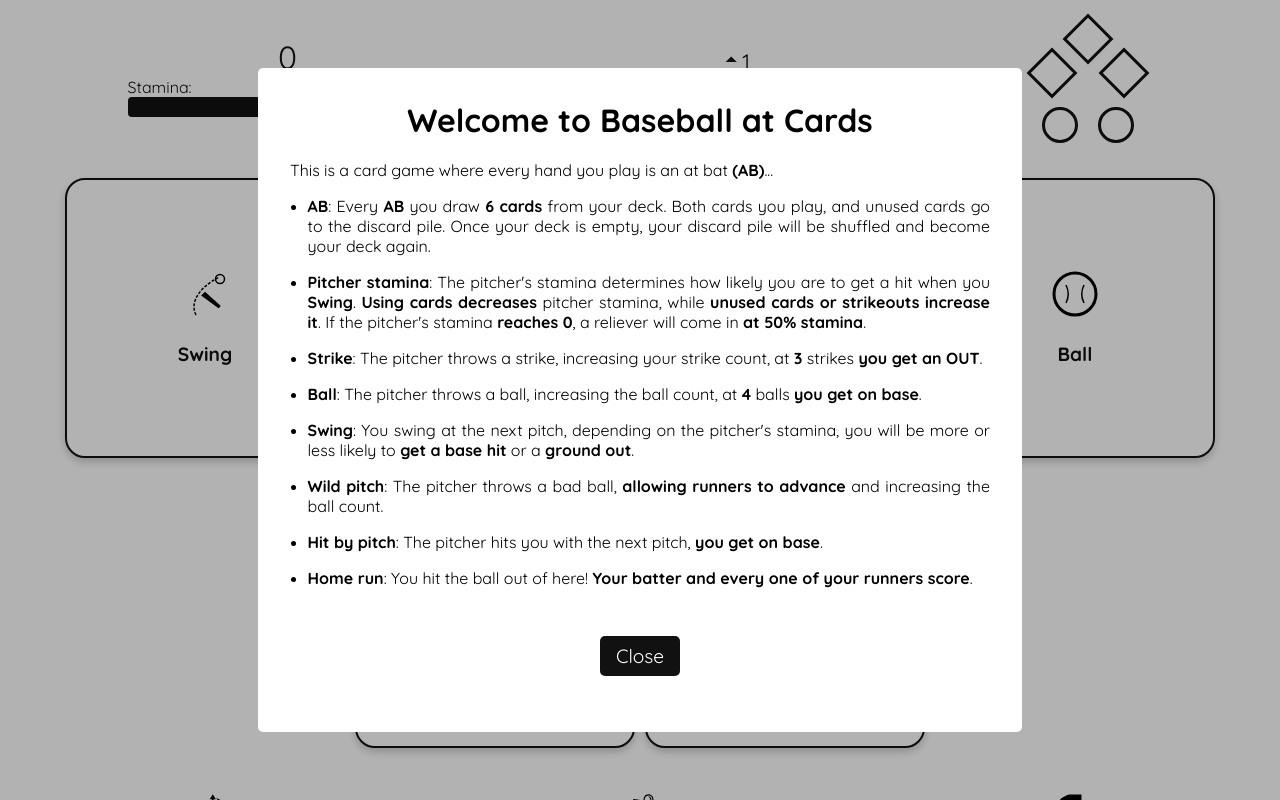
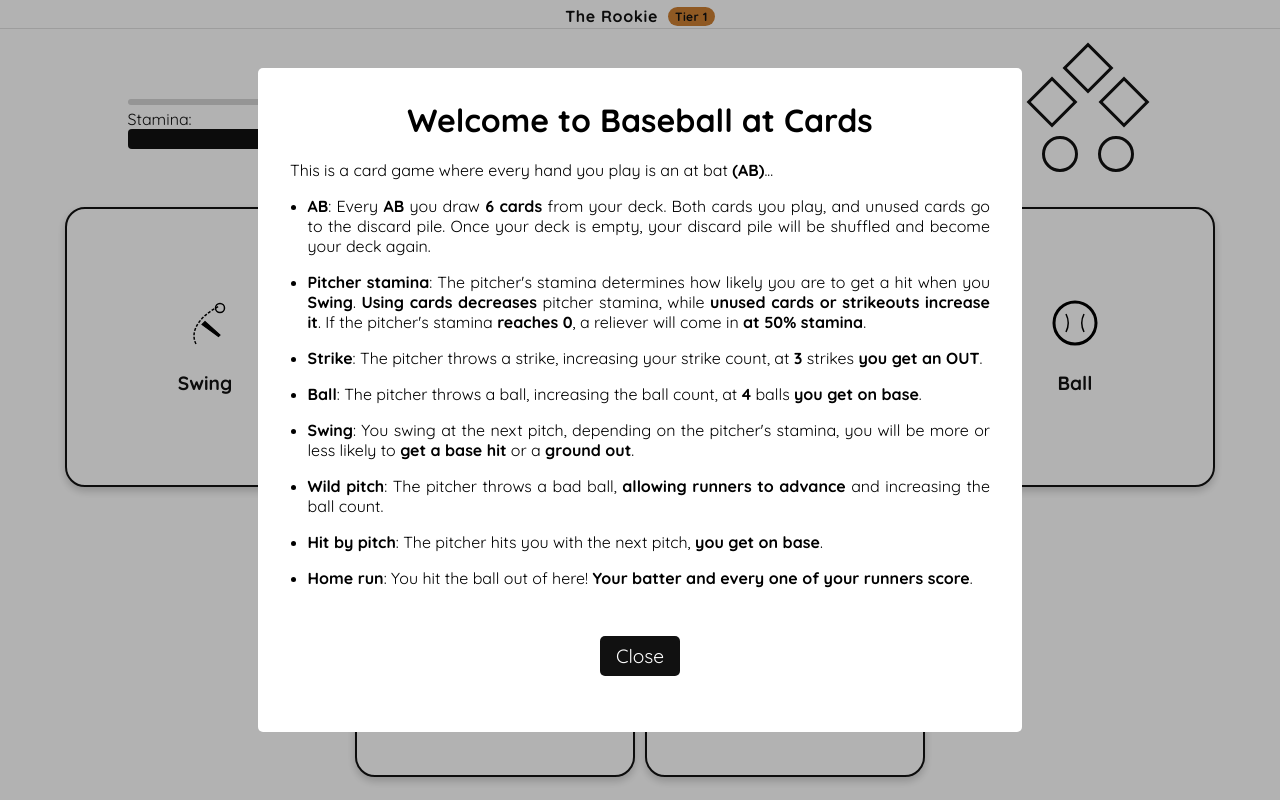
Before and after one commit to arnautresserras/bbac-ts, a React (Create React App) app: page / in a window 1280 px wide. Shown: the top 800 px of the page. Built offline with nearby package versions, Linux system fonts and the light colour scheme.

Commit message:
Update UX to show boss info and maximum innings

```diff
--- a/src/App.css
+++ b/src/App.css
@@ -80,20 +80,59 @@ button{
 }
 .scoreBug {
   display: flex;
+  flex-direction: column;
+  width: 100%;
+  background-color: #fff;
+  color: #111;
+}
+.scoreBug-header {
+  display: flex;
+  flex-direction: row;
+  align-items: center;
+  justify-content: center;
+  gap: 10px;
+  padding: 6px 10px 2px;
+  border-bottom: 1px solid #e0e0e0;
+}
+.boss-name {
+  font-size: 1rem;
+  font-weight: bold;
+  letter-spacing: 0.04em;
+}
+.boss-tier-badge {
+  font-size: 0.75rem;
+  font-weight: bold;
+  color: #111;
+  padding: 2px 7px;
+  border-radius: 10px;
+  letter-spacing: 0.03em;
+}
+.scoreBug-body {
+  display: flex;
   flex-direction: row;
   justify-content: space-evenly;
   align-items: center;
-  width: 100%;
   padding: 10px 0;
-  background-color: #fff;
-  color: #111;
 }
-.score{
+.score {
   width: 25%;
 }
 .score-runs {
-  font-size: 2rem;
+  font-size: 1.6rem;
   text-align: center;
+  margin-bottom: 4px;
+}
+.run-progress-bar {
+  width: 100%;
+  background-color: #d5d5d5;
+  border-radius: 4px;
+  margin-bottom: 4px;
+}
+.run-progress-fill {
+  height: 6px;
+  background-color: #0f8a32;
+  border-radius: 4px;
+  transition: width 0.2s ease;
 }
 .staminaBug {
 
--- a/src/App.tsx
+++ b/src/App.tsx
@@ -286,6 +286,10 @@ function App() {
           outs={counts.countOuts}
           inning={counts.inning}
           bases={baseRunners.bases}
+          bossName={run.getCurrentBoss().name}
+          bossTier={run.getCurrentBoss().tier}
+          maxInnings={run.getCurrentBoss().maxInnings}
+          targetRuns={run.getCurrentBoss().targetRuns}
         />
         {!showStats ? (
           <>
--- a/src/components/ScoreBoard/ScoreBoard.tsx
+++ b/src/components/ScoreBoard/ScoreBoard.tsx
@@ -2,7 +2,7 @@ import { IoMdArrowDropup } from "react-icons/io";
 import BasesBug from "../BasesBug/BasesBug";
 import StaminaBar from "./StaminaBar";
 
-interface Props{
+interface Props {
     balls: number;
     strikes: number;
     outs: number;
@@ -11,28 +11,50 @@ interface Props{
     score: number;
     pitcherStamina: number;
     maxPitcherStamina: number;
+    bossName: string;
+    bossTier: 1 | 2 | 3;
+    maxInnings: number;
+    targetRuns: number;
 }
 
-const ScoreBoard = (props:Props) => {
+const TIER_COLORS: Record<1 | 2 | 3, string> = {
+    1: "#cd7f32",
+    2: "#a0a0a0",
+    3: "#ffd700",
+};
+
+const ScoreBoard = (props: Props) => {
+    const runProgress = Math.min(props.score / props.targetRuns, 1);
+
     return (
         <div className="scoreBug">
+            <div className="scoreBug-header">
+                <span className="boss-name">{props.bossName}</span>
+                <span className="boss-tier-badge" style={{ backgroundColor: TIER_COLORS[props.bossTier] }}>
+                    Tier {props.bossTier}
+                </span>
+            </div>
+            <div className="scoreBug-body">
                 <div className="score">
-                <p className="score-runs">{props.score}</p>
-                <StaminaBar stamina={props.pitcherStamina} maxStamina={props.maxPitcherStamina}></StaminaBar>
+                    <p className="score-runs">{props.score} / {props.targetRuns}</p>
+                    <div className="run-progress-bar">
+                        <div className="run-progress-fill" style={{ width: `${runProgress * 100}%` }} />
+                    </div>
+                    <StaminaBar stamina={props.pitcherStamina} maxStamina={props.maxPitcherStamina} />
                 </div>
                 <div className="countBug">
-                <div className="innings"><IoMdArrowDropup />{props.inning}</div>
+                    <div className="innings"><IoMdArrowDropup />{props.inning} / {props.maxInnings}</div>
                     <div className="innings">{props.balls} - {props.strikes}</div>
                 </div>
                 <div className="displayBug">
-                <BasesBug bases={props.bases}></BasesBug>
+                    <BasesBug bases={props.bases} />
                     <div className="outsBug">
-                    <div className={"out " + (props.outs > 0 ? "active" : "")}></div>
-                    <div className={"out " + (props.outs > 1 ? "active" : "")}></div>
+                        <div className={"out " + (props.outs > 0 ? "active" : "")} />
+                        <div className={"out " + (props.outs > 1 ? "active" : "")} />
                     </div>
                 </div>
             </div>
-
+        </div>
     )
 }
 
```
Also changed, not shown: 1 other file (tests, documents, lock files or other folders). Lines whose indentation alone changed are shown as unchanged.
